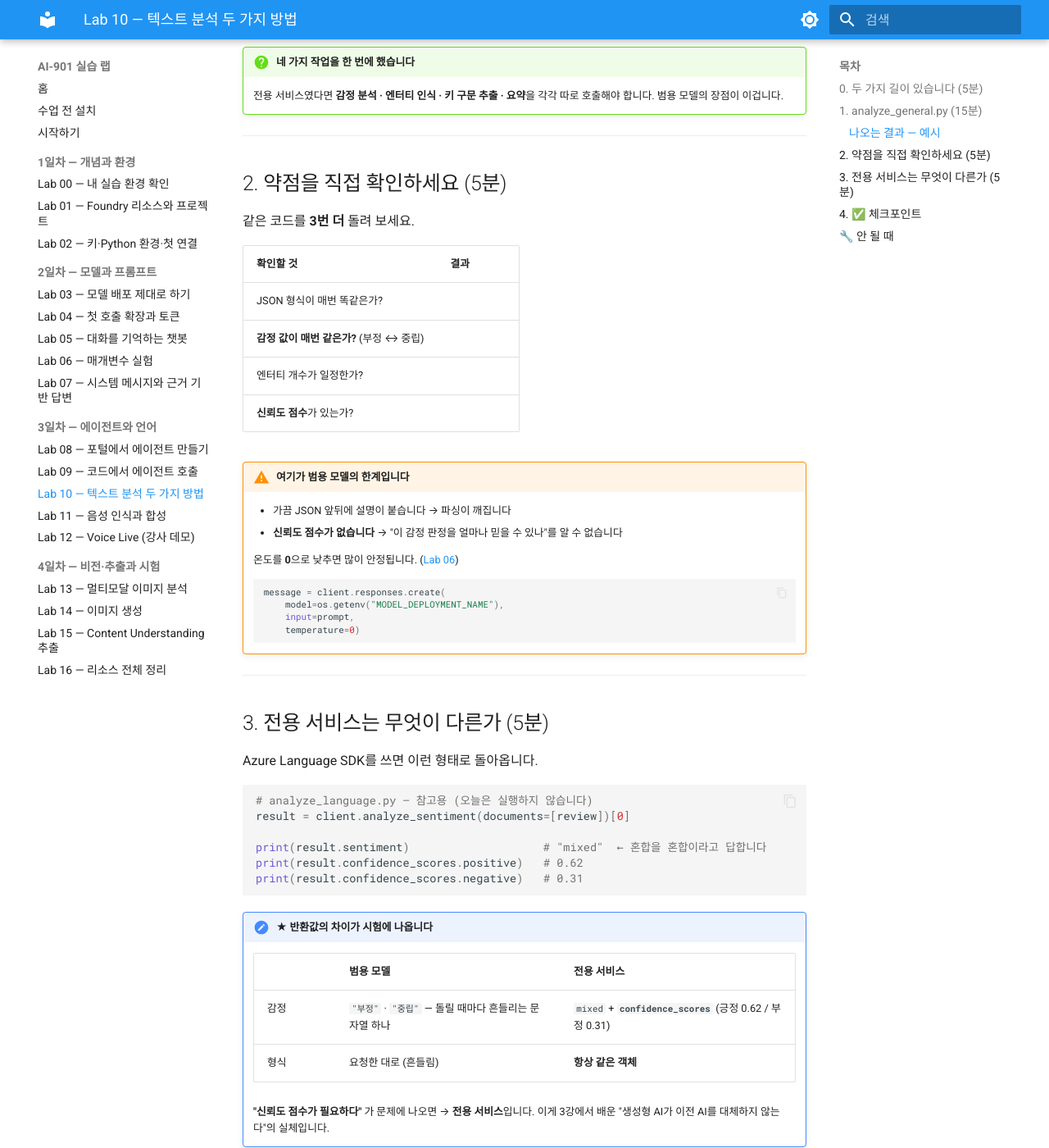
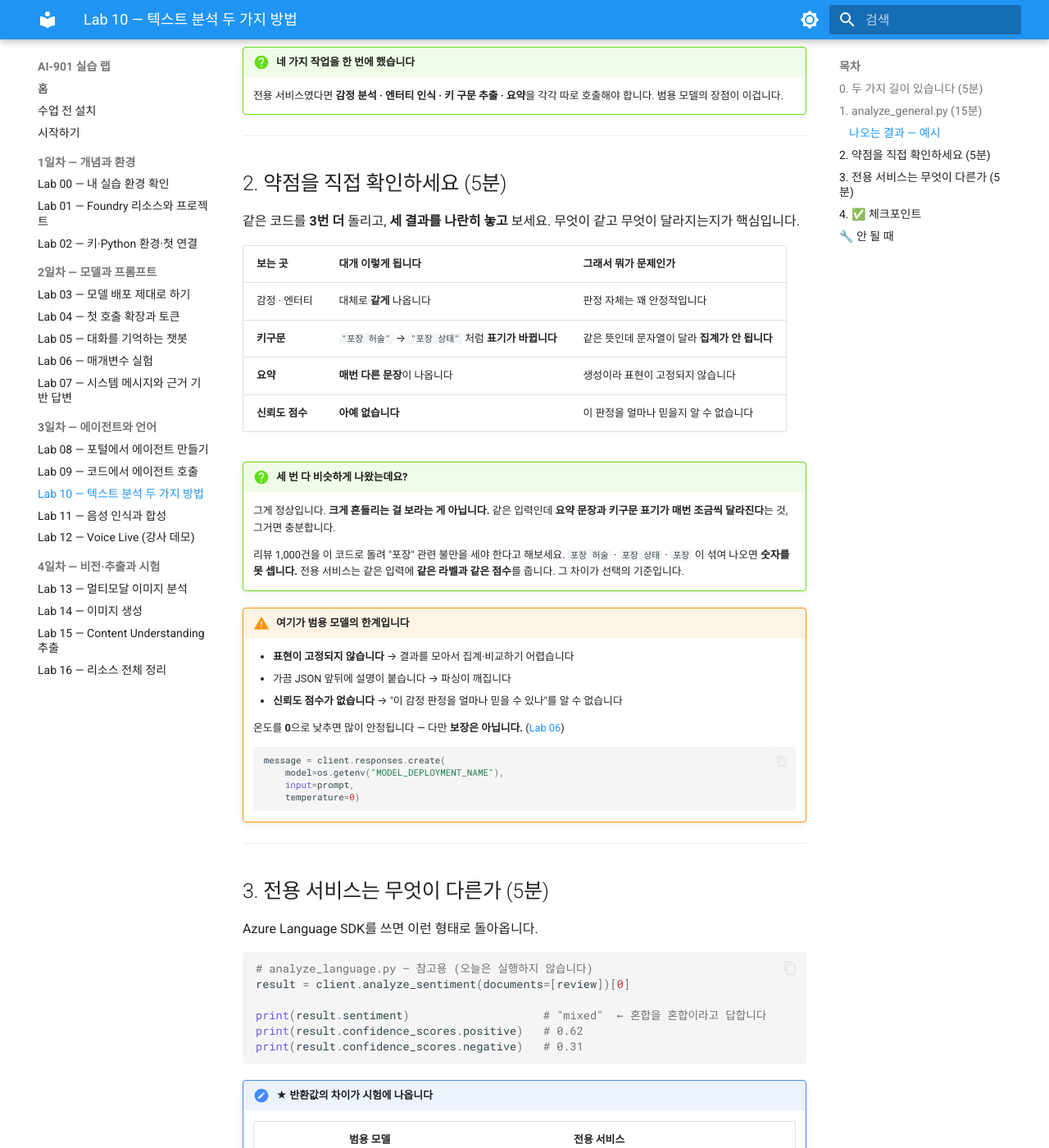
Before and after one commit to skilleat-labs/ai901-labs, an MkDocs documentation site: the page built from docs/labs/lab10-text-analysis.md, in a window 1280 px wide and 1400 px high, scrolled down 2348 px. Shown: the whole window at 82% size. Built offline with MkDocs 1.6.1 and Material for MkDocs 9.7.7, drawn with Linux system fonts in a browser that asks for light colours; some of the changed text lies outside the part shown.

Commit message:
Lab 10 — 2절에서 무엇을 보라는 건지 못박았다
"결과가 흔들린다"고만 적어두니, 세 번 돌려 비슷하게 나온 수강생은
확인할 게 없다고 느낀다. 실제로 흔들리는 건 감정이나 엔터티가 아니라
요약 문장과 키구문 표기다.

세 결과를 나란히 놓고 어디가 같고 어디가 달라지는지 보게 표를 바꿨다.
리뷰 1,000건에서 "포장 허술"과 "포장 상태"가 섞이면 집계가 안 된다는
예를 붙여, 왜 그 작은 차이가 전용 서비스를 고르는 이유가 되는지 이었다.

Co-Authored-By: Claude Opus 5 <noreply@anthropic.com>

````diff
--- a/docs/labs/lab10-text-analysis.md
+++ b/docs/labs/lab10-text-analysis.md
@@ -106,20 +106,30 @@ python analyze_general.py
 
 ## 2. 약점을 직접 확인하세요 (5분)
 
-같은 코드를 **3번 더** 돌려 보세요.
+같은 코드를 **3번 더** 돌리고, **세 결과를 나란히 놓고** 보세요.
+무엇이 같고 무엇이 달라지는지가 핵심입니다.
 
-| 확인할 것 | 결과 |
-|---|---|
-| JSON 형식이 매번 똑같은가? | |
-| **감정 값이 매번 같은가?** (부정 ↔ 중립) | |
-| 엔터티 개수가 일정한가? | |
-| **신뢰도 점수**가 있는가? | |
+| 보는 곳 | 대개 이렇게 됩니다 | 그래서 뭐가 문제인가 |
+|---|---|---|
+| 감정 · 엔터티 | 대체로 **같게** 나옵니다 | 판정 자체는 꽤 안정적입니다 |
+| **키구문** | `"포장 허술"` → `"포장 상태"` 처럼 **표기가 바뀝니다** | 같은 뜻인데 문자열이 달라 **집계가 안 됩니다** |
+| **요약** | **매번 다른 문장**이 나옵니다 | 생성이라 표현이 고정되지 않습니다 |
+| **신뢰도 점수** | **아예 없습니다** | 이 판정을 얼마나 믿을지 알 수 없습니다 |
+
+!!! question "세 번 다 비슷하게 나왔는데요?"
+    그게 정상입니다. **크게 흔들리는 걸 보라는 게 아닙니다.**
+    같은 입력인데 **요약 문장과 키구문 표기가 매번 조금씩 달라진다**는 것, 그거면 충분합니다.
+
+    리뷰 1,000건을 이 코드로 돌려 "포장" 관련 불만을 세야 한다고 해보세요.
+    `포장 허술` · `포장 상태` · `포장` 이 섞여 나오면 **숫자를 못 셉니다.**
+    전용 서비스는 같은 입력에 **같은 라벨과 같은 점수**를 줍니다. 그 차이가 선택의 기준입니다.
 
 !!! warning "여기가 범용 모델의 한계입니다"
+    - **표현이 고정되지 않습니다** → 결과를 모아서 집계·비교하기 어렵습니다
     - 가끔 JSON 앞뒤에 설명이 붙습니다 → 파싱이 깨집니다
     - **신뢰도 점수가 없습니다** → "이 감정 판정을 얼마나 믿을 수 있나"를 알 수 없습니다
 
-    온도를 **0**으로 낮추면 많이 안정됩니다. ([Lab 06](lab06-parameters.md))
+    온도를 **0**으로 낮추면 많이 안정됩니다 — 다만 **보장은 아닙니다.** ([Lab 06](lab06-parameters.md))
 
     ```python
     message = client.responses.create(
@@ -162,7 +172,7 @@ print(result.confidence_scores.negative)   # 0.31
 
 !!! success "여기까지 됐으면 통과입니다"
     - [ ] `analyze_general.py` 가 JSON으로 네 가지를 뽑았다
-    - [ ] 여러 번 돌려 **결과가 흔들리는 것**을 확인했다 (감정 값이 옆 사람과 다른 것도)
+    - [ ] 여러 번 돌려 **요약 문장과 키구문 표기가 달라지는 것**을 확인했다
     - [ ] `temperature=0` 으로 안정되는 것을 확인했다
     - [ ] **언제 전용 서비스를 쓰는지** 한 문장으로 말할 수 있다
 
````
